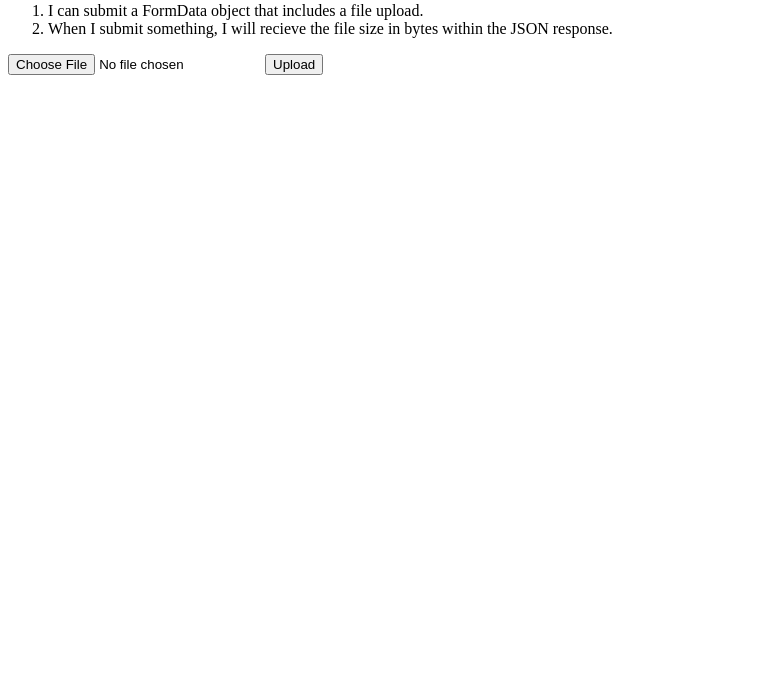
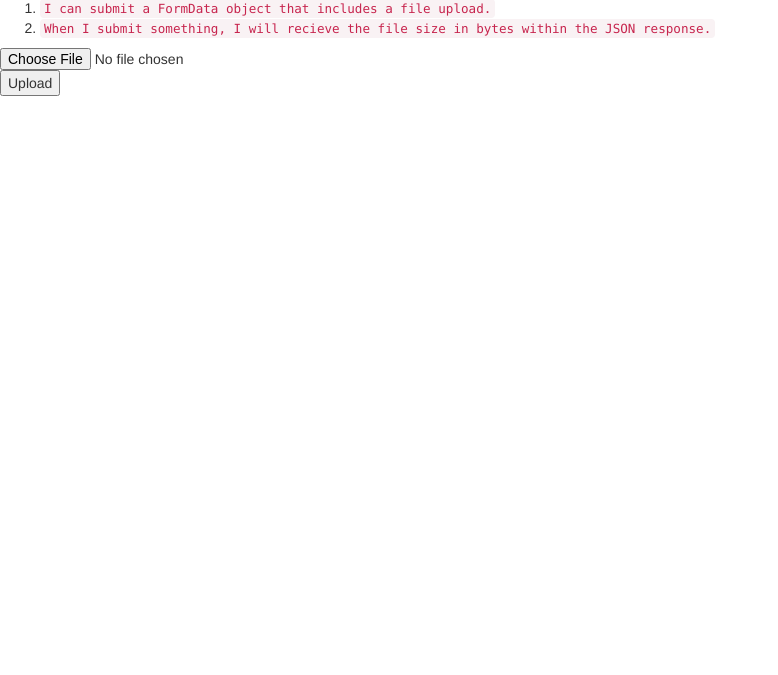
Before and after one commit to edcheung1/fcc-basejump-filedata, a website: page public/index.html in a window 1280 px wide. Shown: the part 125-800 px from the top of the page, without its empty margins (0-778 px from the left). Drawn offline with nearby package versions, Linux system fonts and the light colour scheme.

Commit message:
added bootstrap to html

```diff
--- a/public/index.html
+++ b/public/index.html
@@ -2,17 +2,18 @@
 <html>
 	<head>
 		<title>Ed's File Metadata Microservice</title>
+		<link rel="stylesheet" href="https://maxcdn.bootstrapcdn.com/bootstrap/3.3.6/css/bootstrap.min.css">
 	</head>
 	<body>
 		<h1>Ed's File Metadata Microservice</h1>
 		<h2>User stories:</h2>
 		<ol>
 			<li>
-			    I can submit a FormData object that includes a file upload.
+			    <code>I can submit a FormData object that includes a file upload.</code>
 			</li>
 			<li>
-			    When I submit something, I will recieve the file size in bytes
-		        within the JSON response.
+			    <code>When I submit something, I will recieve the file size in bytes
+		        within the JSON response.</code>
 		    </li>
 		</ol>
 
```
